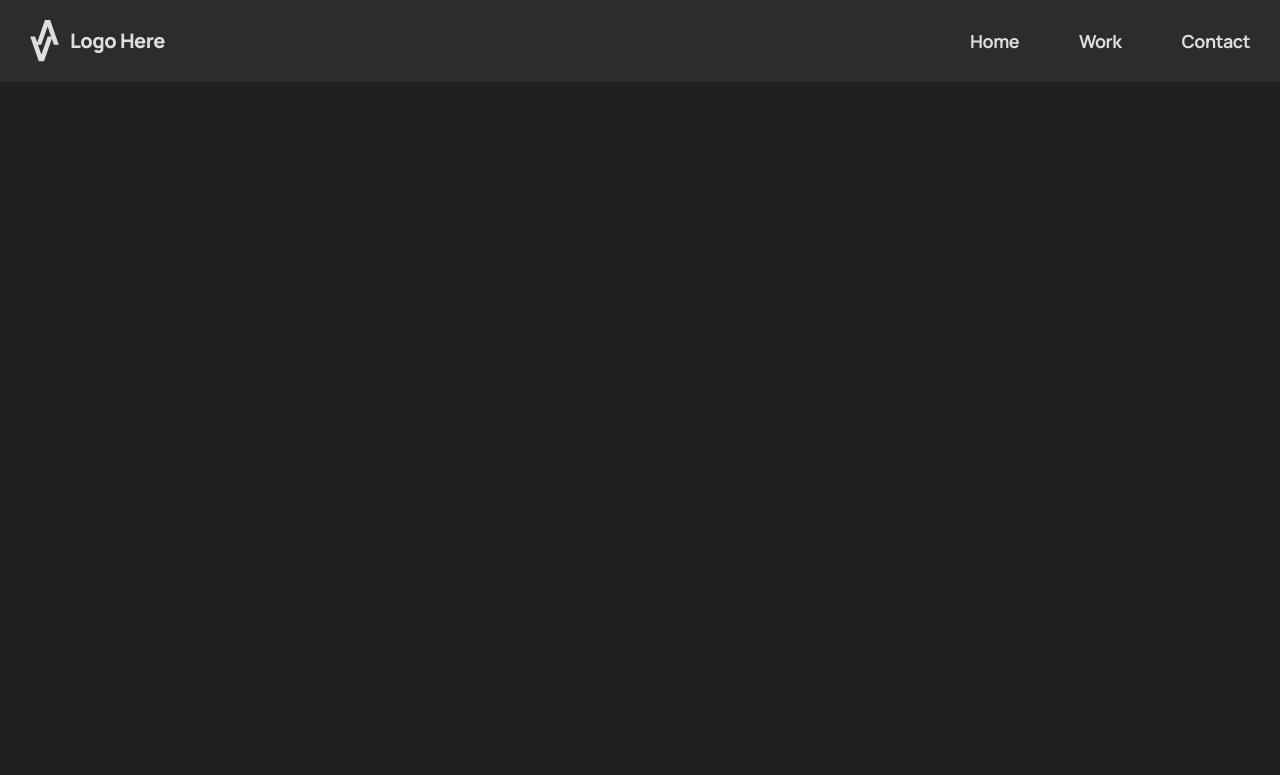
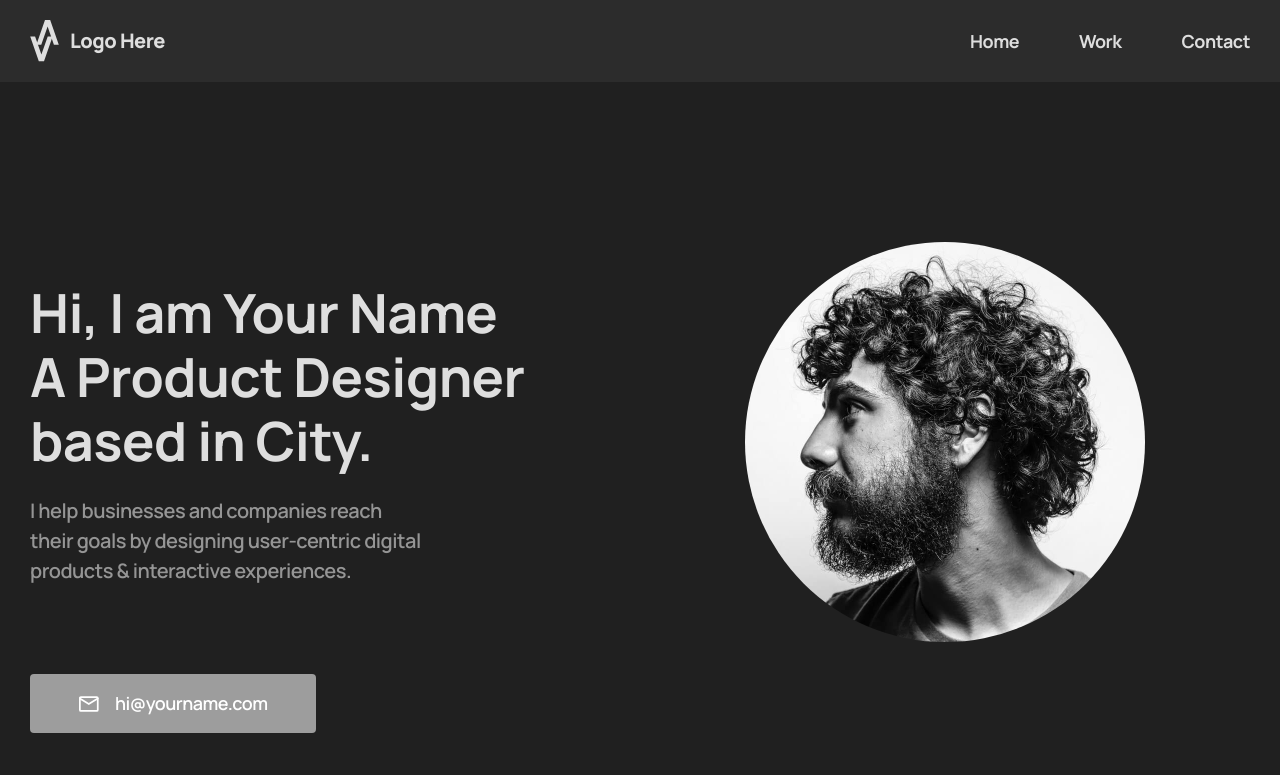
Before and after one commit to andreizhandarov/Portfolio_Landing, a plain HTML site: page index.html in a window 1280 px wide. Drawn offline with Linux system fonts and the light colour scheme.

Commit message:
Created block main and section welcom

```diff
--- a/css/style.css
+++ b/css/style.css
@@ -1,9 +1,10 @@
 @import url('https://fonts.googleapis.com/css2?family=Manrope:wght@200..800&display=swap');
 
-/* Bold 700
-   SemiBold 600
-   ExtraBold 800
-   */
+/*
+    Bold 700
+    SemiBold 600
+    ExtraBold 800
+*/
 
 *{
     margin: 0;
@@ -24,6 +25,11 @@ body{
 a{
     color: #DEDEDE;
     text-decoration: none;
+    transition: opacity 0.3s;
+}
+
+a:hover{
+    opacity: 0.6;
 }
 
 .container{
@@ -61,3 +67,73 @@ a{
     font-weight: 700;
     font-size: 18px;
 }
+
+
+.main {
+
+}
+
+.welcom {
+    margin-top: 160px;
+
+}
+
+.welcom .container {
+    display: flex;
+    align-items: center;
+    justify-content: space-between;
+}
+
+.welcom__desc {
+
+}
+
+.welcom__title {
+    width: 500px;
+    margin-bottom: 24px;
+    font-weight: 700;
+    font-size: 54px;
+    line-height: 1.19;
+    color: #DEDEDE;
+}
+
+.welcom__text {
+    width: 395px;
+    margin-bottom: 88px;
+}
+
+.btn {
+    display: inline-flex;
+    align-items: center;
+    gap: 16px;
+    padding: 16px 48px;
+    font-size: 18px;
+    color: #FFFFFF;
+    background-color: #9D9D9D;
+    border-radius: 4px;
+}
+
+.btn::before{
+    content: "";
+    background-image: url("/images/mail.svg");
+    background-size: contain;
+    background-position: center;
+    background-repeat: no-repeat;
+    width: 21px;
+    height: 16px;
+}
+
+.welcom__btn {
+
+
+}
+
+.welcom__img {
+    width: 400px;
+    height: 400px;
+    border-radius: 50%;
+    object-fit: cover;
+    object-position: center;
+    margin-bottom: 129px;
+    margin-right: 105px;
+}
--- a/index.html
+++ b/index.html
@@ -20,5 +20,27 @@
             </nav>
         </div>
     </header>
+
+    <main class="main">
+        <section class="welcom">
+            <div class="container">
+                <div class="welcom__desc">
+                    <h1 class="welcom__title">
+                        Hi, I am Your Name
+                        A Product Designer
+                        based in City.
+                    </h1>
+                    <p class="welcom__text">
+                        I help businesses and companies reach
+                        their goals by designing user-centric digital
+                        products & interactive experiences.
+                    </p>
+                    <a class="btn welcom__btn" href="mailto:hi@yourname.com">hi@yourname.com</a>
+                </div>
+
+                <img src="images/me.jpg" alt="img designer" class="welcom__img">
+            </div>
+        </section>
+    </main>
 </body>
 </html>
```
